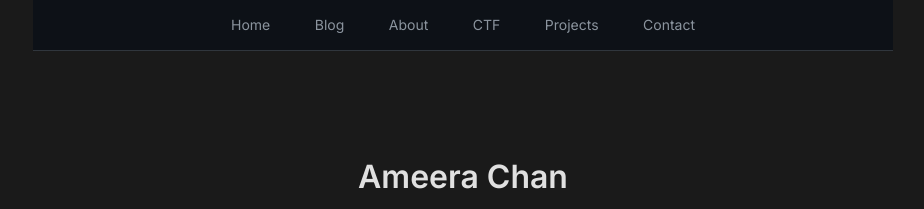
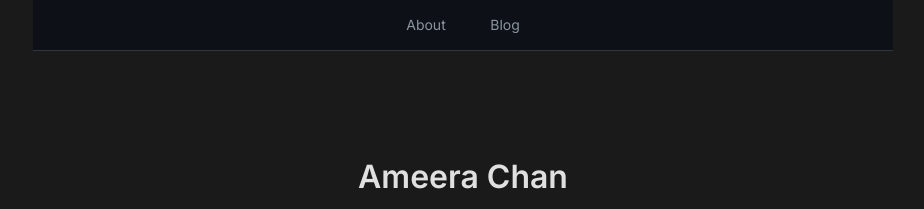
Before and after one commit to ameera-chan/ameera-chan.github.io, a Jekyll site: the page built from index.md, in a window 1280 px wide. Shown: the top 209 px of the page, without its empty margins (177-1101 px from the left). Built offline with Jekyll 4.4.1, drawn with Linux system fonts in a browser that asks for light colours.

Commit message:
Simplify nav: only About and Blog

```diff
--- a/_layouts/default.html
+++ b/_layouts/default.html
@@ -13,12 +13,8 @@
 <body>
     <div class="wrapper">
         <nav class="top-nav">
-            <a href="/">Home</a>
+            <a href="/about/">About</a>
             <a href="/blog/">Blog</a>
-            <a href="/about/">About</a>
-            <a href="#ctf">CTF</a>
-            <a href="#projects">Projects</a>
-            <a href="#contact">Contact</a>
         </nav>
 
         <main>
```
